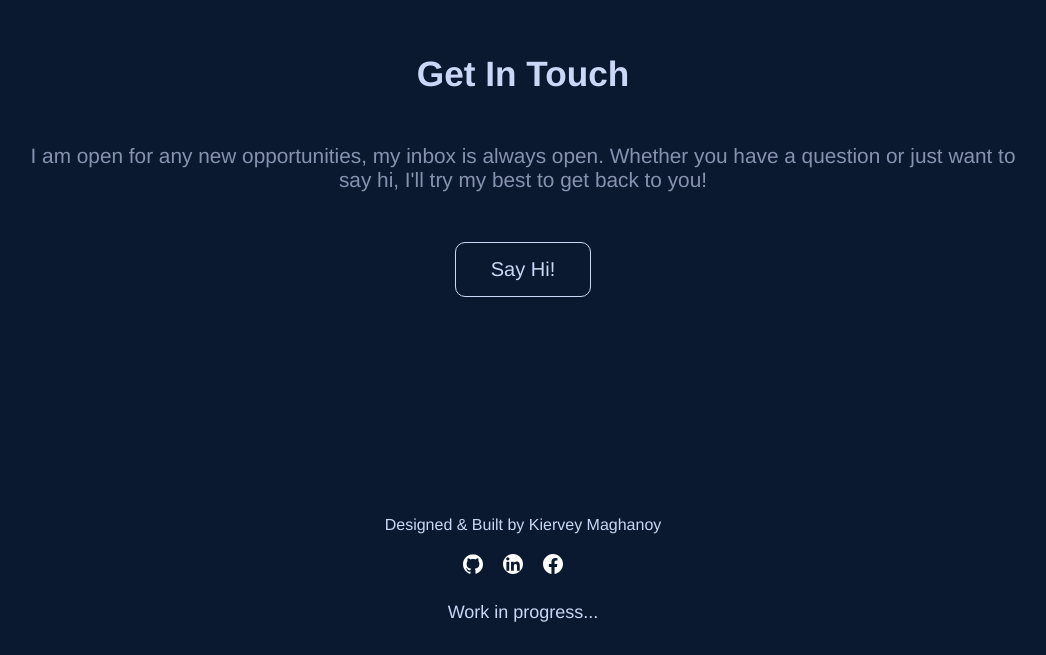
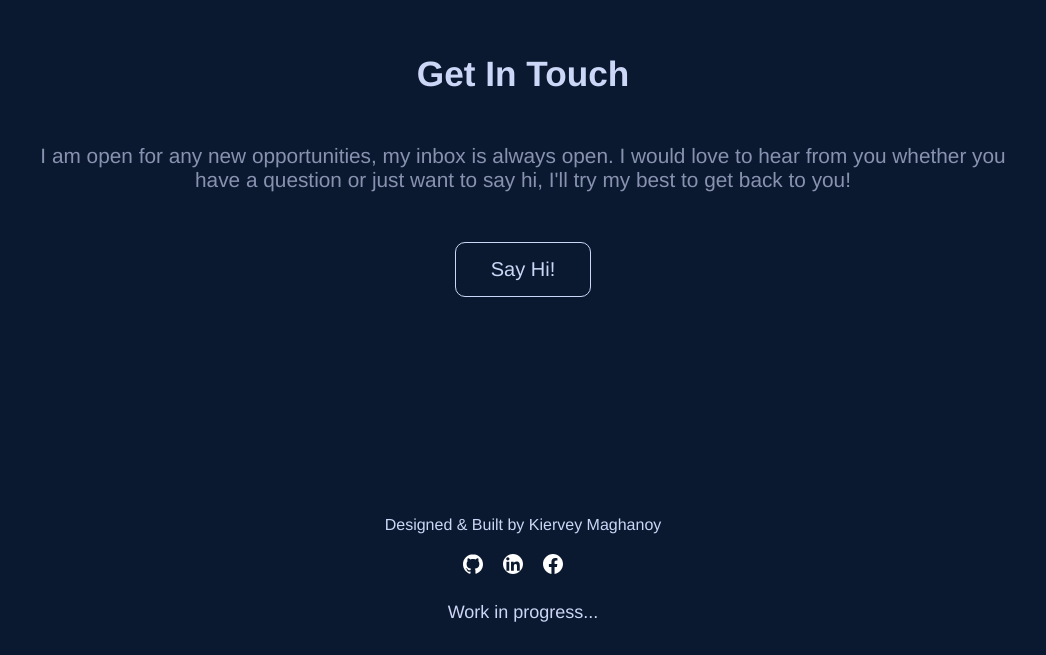
Before and after one commit to kiervz/kiervz.github.io, a React (Create React App) app: page / in a window 1280 px wide. Shown: the part 4393-5048 px from the top of the page, without its empty margins (117-1163 px from the left). Built offline with nearby package versions, Linux system fonts and the light colour scheme; the HTML template or start-up script is replaced by a standard one.

Commit message:
update contact content

```diff
--- a/src/pages/Contact.js
+++ b/src/pages/Contact.js
@@ -8,7 +8,7 @@
         <div className='contact-container'>
           <p className='contact-title'>Get In Touch</p>
           <p className='contact-content'>
-            I am open for any new opportunities, my inbox is always open. Whether you have a question or just want to say hi, I'll try my best to get back to you!
+            I am open for any new opportunities, my inbox is always open. I would love to hear from you whether you have a question or just want to say hi, I'll try my best to get back to you!
           </p>
           <a className="button"
             href='mailto:kierveytoledomaghanoy@gmail.com'
```
